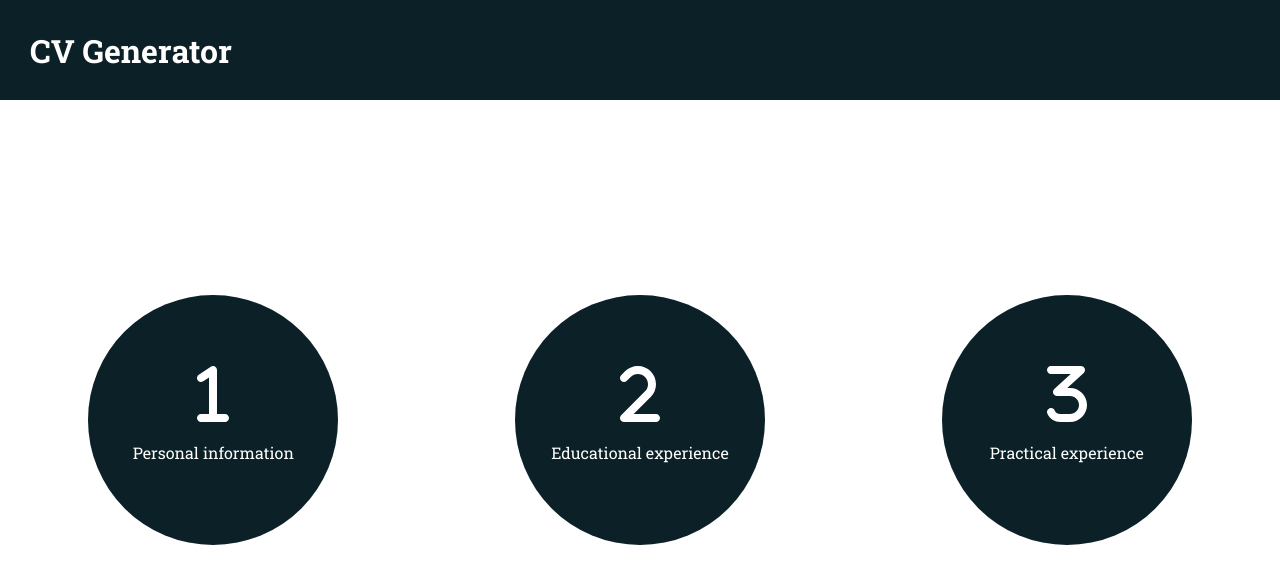
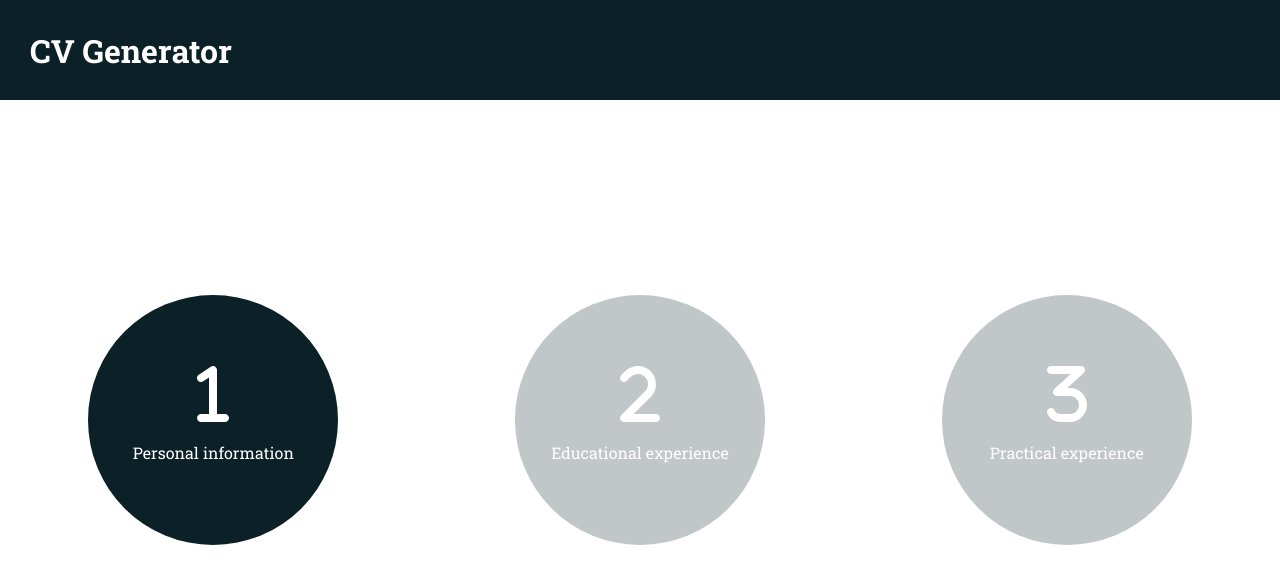
Before and after one commit to parduccinward/cv-application, a React (Create React App) app: page / in a window 1280 px wide. Shown: the top 584 px of the page. Built offline with nearby package versions, Linux system fonts and the light colour scheme.

Commit message:
Make Section component has an state that it is active or inactive

```diff
--- a/src/components/Section.js
+++ b/src/components/Section.js
@@ -3,14 +3,31 @@ import "../styles/Section.css";
 import { FontAwesomeIcon } from '@fortawesome/react-fontawesome'
 
 class Section extends Component {
-
+  constructor(props){
+    super(props);
+    this.state = {
+      active:this.props.active
+    }
+  }
   render(){
       const id = this.props.id;
       const title = this.props.title;
       const icon = this.props.icon;
+      let activeStyle;
+      if(!this.state.active){
+        activeStyle = {
+          cursor: "auto",
+          opacity: 0.25
+        };
+      }else{
+        activeStyle = {
+          cursor: "pointer",
+          opacity: 1
+        };
+      }
       return (
-        <div id={id}className="section">
-          <FontAwesomeIcon icon={icon} />
+        <div id={id}className="section" style={activeStyle}>
+          <FontAwesomeIcon icon={icon}/>
           <p>{title}</p>
         </div>
       )
--- a/src/components/SectionContainer.js
+++ b/src/components/SectionContainer.js
@@ -7,9 +7,9 @@ class SectionContainer extends Component {
   render(){
     return (
       <div className="section-container">
-          <Section title="Personal information"id="personal-info" icon={fa1}/>
-          <Section title="Educational experience"id="educational-experience" icon={fa2}/>
-          <Section title="Practical experience"id="practical-experience" icon={fa3}/>
+          <Section title="Personal information"id="personal-info" icon={fa1} active={true}/>
+          <Section title="Educational experience"id="educational-experience" icon={fa2} active={false}/>
+          <Section title="Practical experience"id="practical-experience" icon={fa3} active={false}/>
       </div>
     )
   }
--- a/src/styles/Section.css
+++ b/src/styles/Section.css
@@ -1,4 +1,5 @@
 .section{
+  cursor:pointer;
   background-color: #0B2027;
   color: white;
   height: 250px;
```
